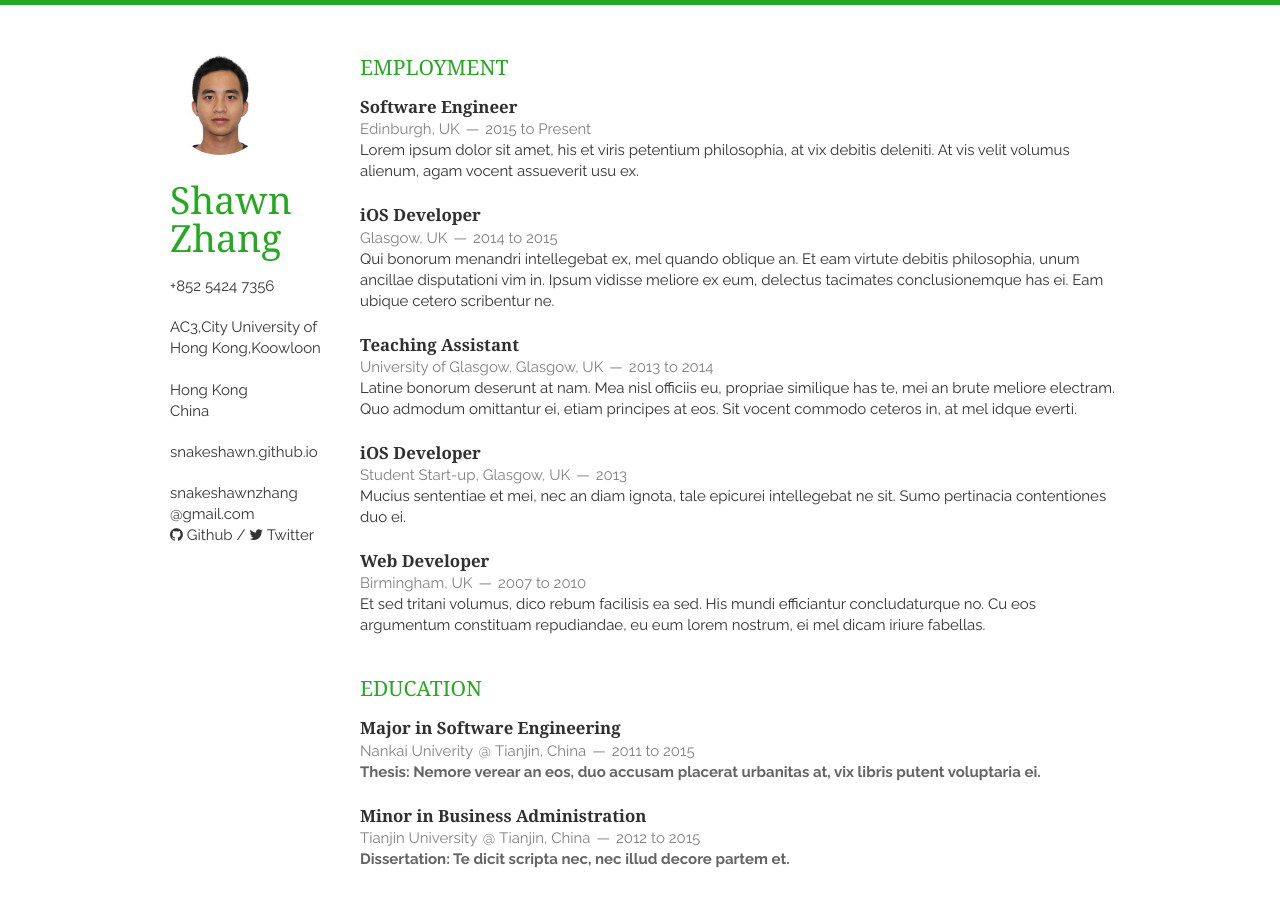
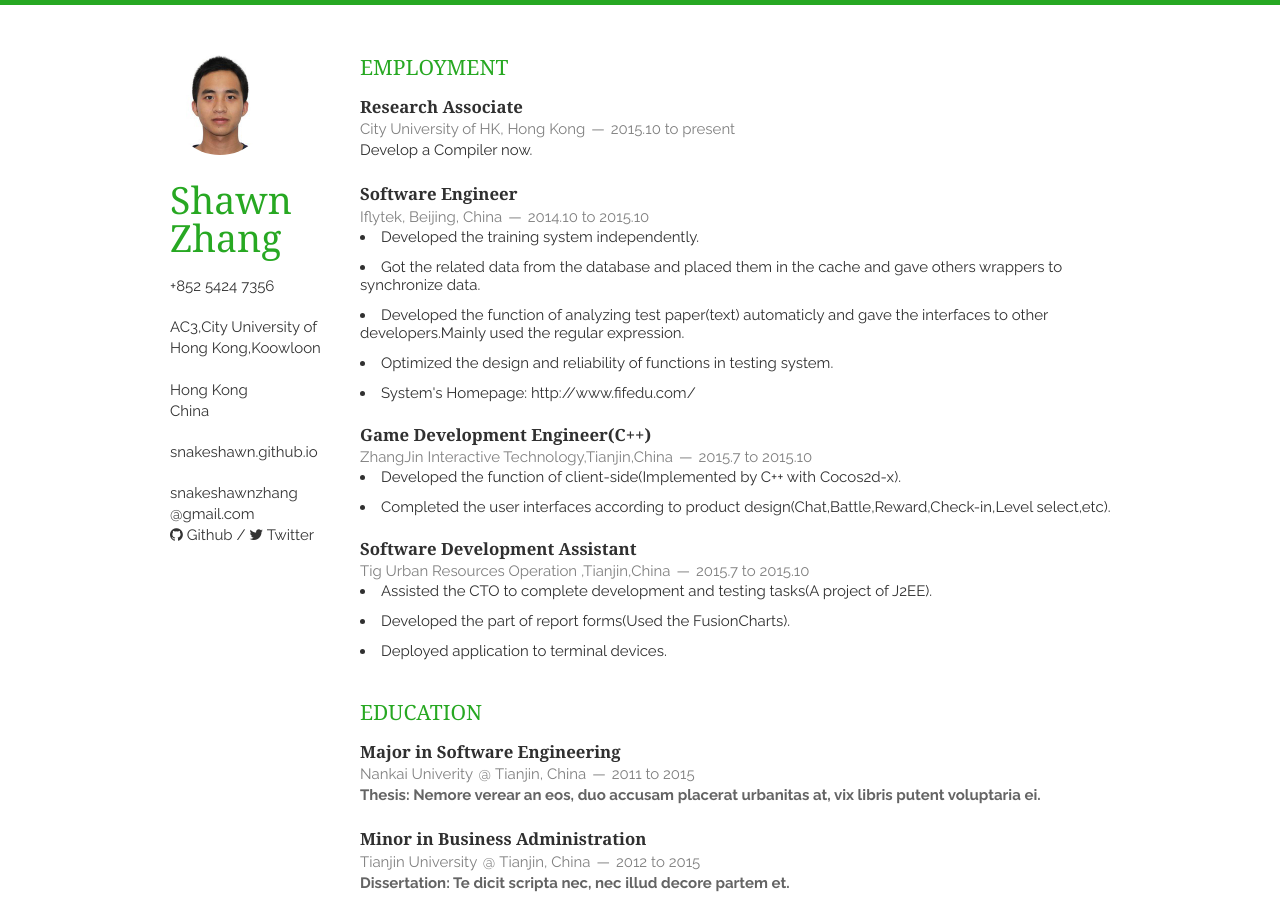
Before and after one commit to xzhcn6/vitae, a Jekyll site: the page built from index.html, in a window 1280 px wide and 900 px high. Built offline with Jekyll 4.4.1, drawn with Linux system fonts in a browser that asks for light colours; nearby versions of some CDN libraries; Markdown is read by kramdown in place of the engine named in the settings; the list of posts is cut into pages by our own code.

Commit message:
[+]Employment.

```diff
--- a/_includes/employment.html
+++ b/_includes/employment.html
@@ -2,43 +2,46 @@
     <h1>Employment</h1>
     <article>
         <header>
-            <h1>Software Engineer</h1>
-            <span><address>Edinburgh, UK</address><time>2015 to Present</time></span>
+            <h1>Research Associate</h1>
+            <span><address>City University of HK, Hong Kong</address><time>2015.10 to present</time></span>
         </header>
-        <p>Lorem ipsum dolor sit amet, his et viris petentium philosophia,
-            at vix debitis deleniti. At vis velit volumus alienum, agam vocent assueverit usu ex. </p>
+        <p>
+            Develop a Compiler now.
+        </p>
     </article>
     <article>
         <header>
-            <h1>iOS Developer</h1>
-            <span><address>Glasgow, UK</address><time>2014 to 2015</time></span>
+            <h1>Software Engineer</h1>
+            <span><address>Iflytek, Beijing, China</address><time>2014.10 to 2015.10</time></span>
         </header>
-        <p>Qui bonorum menandri intellegebat ex, mel quando oblique an. Et eam virtute debitis philosophia,
-            unum ancillae disputationi vim in. Ipsum vidisse meliore ex eum,
-            delectus tacimates conclusionemque has ei. Eam ubique cetero scribentur ne.</p>
+        <p>
+            <li>Developed the training system independently.
+            <li>Got the related data from the database and placed them in the cache and gave others wrappers to synchronize data.
+            <li>Developed the function of analyzing test paper(text) automaticly and gave the interfaces to other developers.Mainly used the regular expression.
+            <li>Optimized the design and reliability of functions in testing system.
+            <li>System's Homepage: <a href="http://www.fifedu.com/">http://www.fifedu.com/</a>
+
+        </p>
     </article>
     <article>
         <header>
-            <h1>Teaching Assistant</h1>
-            <span><address>University of Glasgow, Glasgow, UK</address><time>2013 to 2014</time></span>
+            <h1>Game Development Engineer(C++)</h1>
+            <span><address>ZhangJin Interactive Technology,Tianjin,China</address><time>2015.7 to 2015.10</time></span>
         </header>
-        <p>Latine bonorum deserunt at nam. Mea nisl officiis eu, propriae similique has te, mei an brute meliore electram.
-            Quo admodum omittantur ei, etiam principes at eos. Sit vocent commodo ceteros in, at mel idque everti.</p>
+        <p>
+            <li>Developed the function of client-side(Implemented by C++ with Cocos2d-x).
+            <li>Completed the user interfaces according to product design(Chat,Battle,Reward,Check-in,Level select,etc).
+        </p>
     </article>
     <article>
         <header>
-            <h1>iOS Developer</h1>
-            <span><address>Student Start-up, Glasgow, UK</address><time>2013</time></span>
+            <h1>Software Development Assistant </h1>
+            <span><address>Tig Urban Resources Operation ,Tianjin,China</address><time>2015.7 to 2015.10</time></span>
         </header>
-        <p>Mucius sententiae et mei, nec an diam ignota, tale epicurei intellegebat ne sit. Sumo pertinacia contentiones duo ei.</p>
-    </article>
-    <article>
-        <header>
-            <h1>Web Developer</h1>
-            <span><address>Birmingham, UK</address><time>2007 to 2010</time></span>
-        </header>
-        <p> Et sed tritani volumus, dico rebum facilisis ea sed. His mundi efficiantur concludaturque no.
-            Cu eos argumentum constituam repudiandae, eu eum lorem nostrum, ei mel dicam iriure fabellas.
+        <p>
+            <li>Assisted the CTO to complete development and testing tasks(A project of J2EE).
+            <li>Developed the part of report forms(Used the FusionCharts).
+            <li>Deployed application to terminal devices.
         </p>
     </article>
 </section>
```
